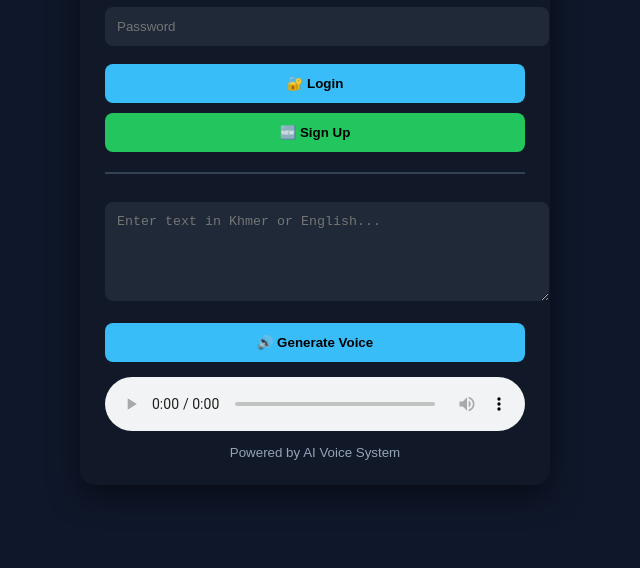
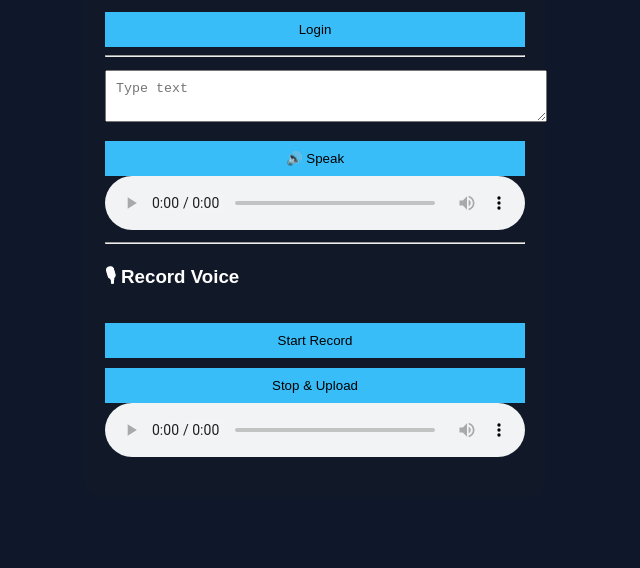
Before and after one commit to ANRACHANA/ai, a website: page index.html in a window 1280 px wide. Shown: the part 232-800 px from the top of the page, without its empty margins (325-965 px from the left). Drawn offline with Linux system fonts and the light colour scheme.

Commit message:
Update index.html

```diff
--- a/index.html
+++ b/index.html
@@ -1,103 +1,50 @@
 <!DOCTYPE html>
-<html lang="en">
+<html>
 <head>
 <meta charset="UTF-8">
 <title>Khmer AI Voice</title>
 
-<!-- Firebase -->
-<script src="https://www.gstatic.com/firebasejs/10.7.0/firebase-app-compat.js"></script>
-<script src="https://www.gstatic.com/firebasejs/10.7.0/firebase-auth-compat.js"></script>
-<script src="https://www.gstatic.com/firebasejs/10.7.0/firebase-firestore-compat.js"></script>
-
 <style>
-
-body {
-  margin: 0;
-  font-family: Arial;
-  background: #0f172a;
-  color: white;
-  display: flex;
-  justify-content: center;
-  align-items: center;
-  min-height: 100vh;
+body{
+  background:#0f172a;
+  color:white;
+  font-family:Arial;
+  display:flex;
+  justify-content:center;
+  padding:40px;
 }
 
-/* CARD */
-.container {
-  width: 420px;
-  background: #111827;
-  padding: 25px;
-  border-radius: 15px;
-  box-shadow: 0 10px 30px rgba(0,0,0,0.5);
+.box{
+  width:420px;
+  background:#111827;
+  padding:20px;
+  border-radius:15px;
 }
 
-/* TITLE */
-h2 {
-  text-align: center;
-  margin-bottom: 20px;
-  color: #38bdf8;
+input, textarea{
+  width:100%;
+  padding:10px;
+  margin:5px 0;
 }
 
-/* INPUT */
-input, textarea {
-  width: 100%;
-  padding: 12px;
-  margin: 8px 0;
-  border-radius: 8px;
-  border: none;
-  outline: none;
-  background: #1f2937;
-  color: white;
+button{
+  width:100%;
+  padding:10px;
+  margin-top:10px;
+  background:#38bdf8;
+  border:none;
+  cursor:pointer;
 }
 
-/* BUTTON */
-button {
-  width: 100%;
-  padding: 12px;
-  margin-top: 10px;
-  border: none;
-  border-radius: 8px;
-  background: #38bdf8;
-  color: black;
-  font-weight: bold;
-  cursor: pointer;
-  transition: 0.2s;
+audio{
+  width:100%;
 }
-
-button:hover {
-  background: #0ea5e9;
-  transform: scale(1.02);
-}
-
-/* SECOND BUTTON */
-.btn2 {
-  background: #22c55e;
-}
-
-.btn2:hover {
-  background: #16a34a;
-}
-
-/* AUDIO */
-audio {
-  width: 100%;
-  margin-top: 15px;
-}
-
-/* SMALL TEXT */
-small {
-  display: block;
-  text-align: center;
-  margin-top: 10px;
-  color: #94a3b8;
-}
-
 </style>
 </head>
 
 <body>
 
-<div class="container">
+<div class="box">
 
 <h2>🎤 Khmer AI Voice</h2>
 
@@ -105,19 +52,27 @@ small {
 <input id="email" placeholder="Email">
 <input id="password" type="password" placeholder="Password">
 
-<button onclick="login()">🔐 Login</button>
-<button class="btn2" onclick="signup()">🆕 Sign Up</button>
+<button onclick="login()">Login</button>
 
-<hr style="margin:20px 0; border:1px solid #334155">
+<hr>
 
-<!-- TEXT -->
-<textarea id="text" rows="5" placeholder="Enter text in Khmer or English..."></textarea>
-
-<button onclick="speak()">🔊 Generate Voice</button>
+<!-- TEXT TO SPEECH -->
+<textarea id="text" placeholder="Type text"></textarea>
+<button onclick="speak()">🔊 Speak</button>
 
 <audio id="audio" controls></audio>
 
-<small>Powered by AI Voice System</small>
+<hr>
+
+<!-- RECORD VOICE -->
+<h3>🎙 Record Voice</h3>
+
+<button onclick="startRecord()">Start Record</button>
+<button onclick="stopRecord()">Stop & Upload</button>
+
+<audio id="preview" controls></audio>
+
+<p id="status"></p>
 
 </div>
 
```
